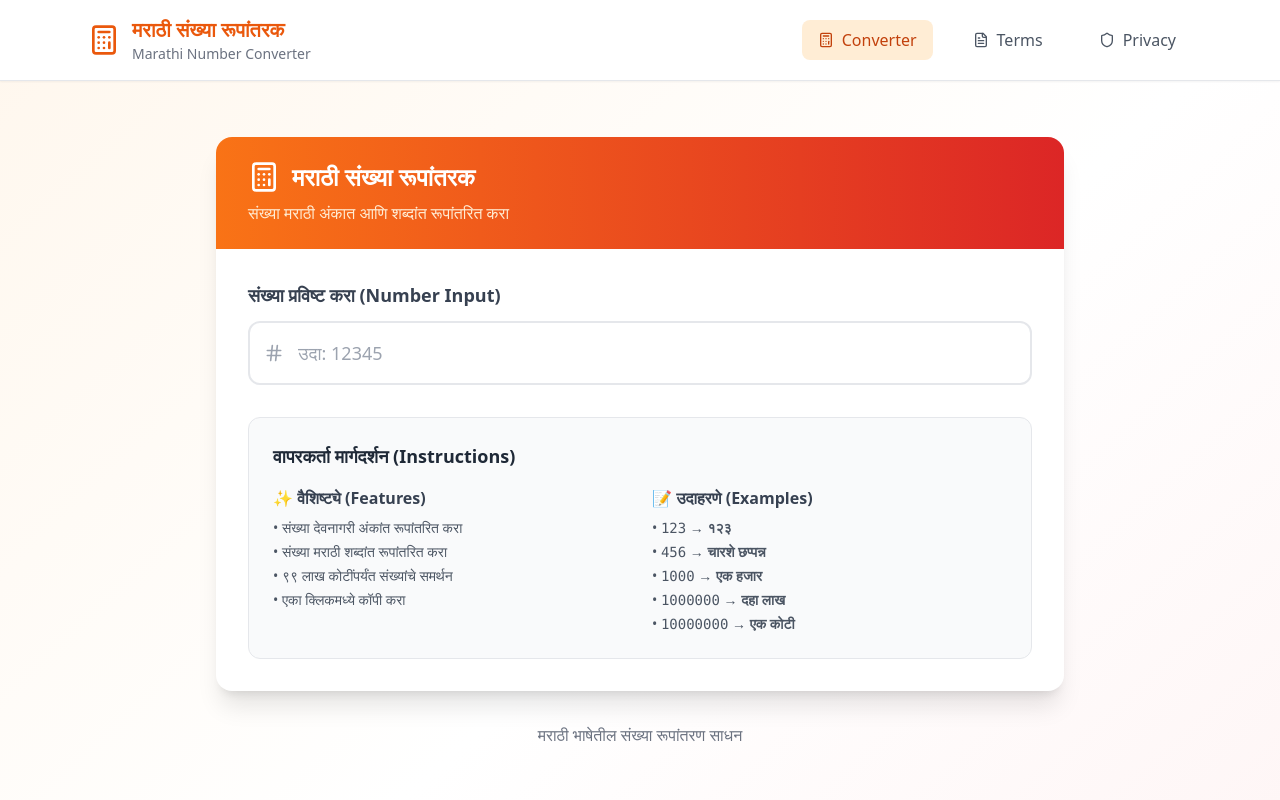
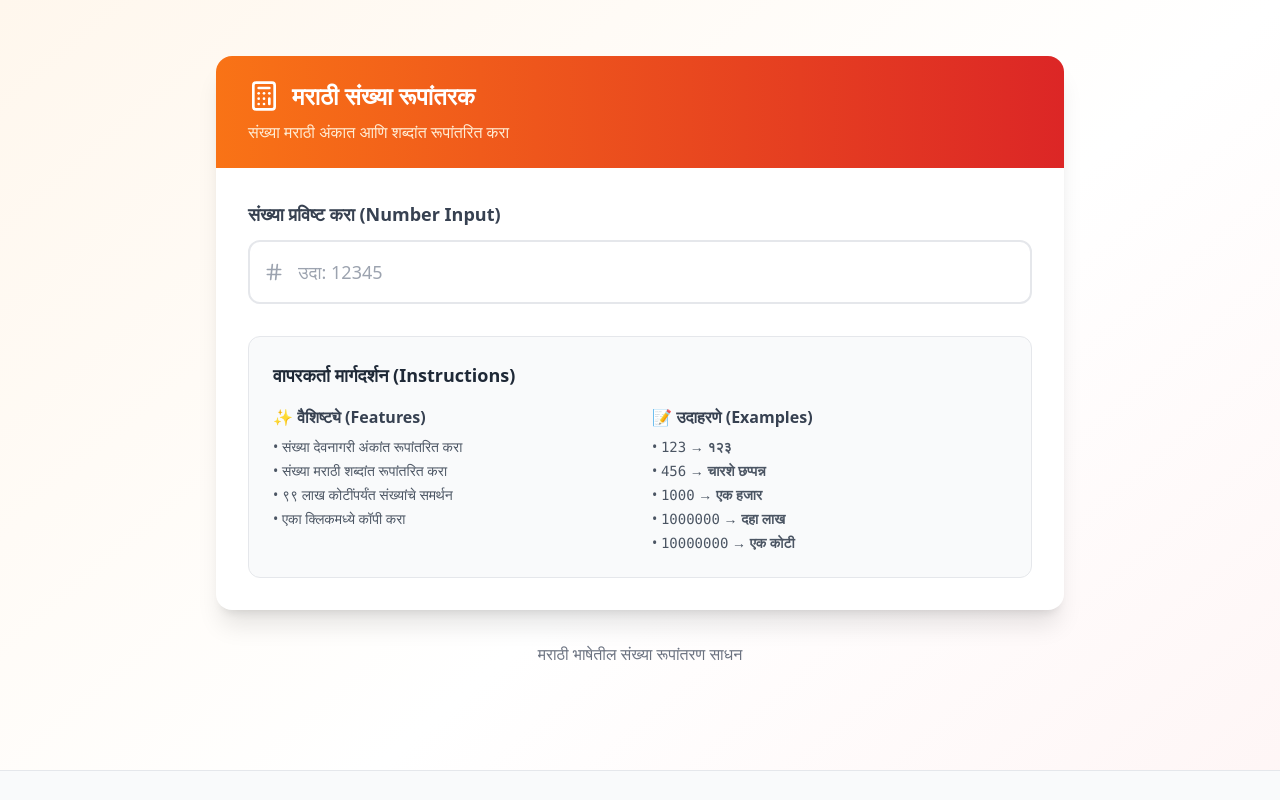
Before and after one commit to Shirishpantone/Marathicounter, a React (Vite) app: page / in a window 1280 px wide. Shown: the top 800 px of the page. Built offline with nearby package versions, Linux system fonts and the light colour scheme.

Commit message:
Remove header from application

```diff
--- a/src/App.tsx
+++ b/src/App.tsx
@@ -2,7 +2,6 @@ import React, { useState } from 'react';
 import NumberConverter from './components/NumberConverter';
 import TermsAndConditions from './components/TermsAndConditions';
 import PrivacyPolicy from './components/PrivacyPolicy';
-import Header from './components/Header';
 import Footer from './components/Footer';
 
 type PageType = 'converter' | 'terms' | 'privacy';
@@ -28,7 +27,6 @@ function App() {
 
   return (
     <div className="min-h-screen bg-gradient-to-br from-orange-50 via-white to-red-50">
-      <Header currentPage={currentPage} onNavigate={handleNavigate} />
       <div className="container mx-auto py-8">
         {renderCurrentPage()}
       </div>
```
